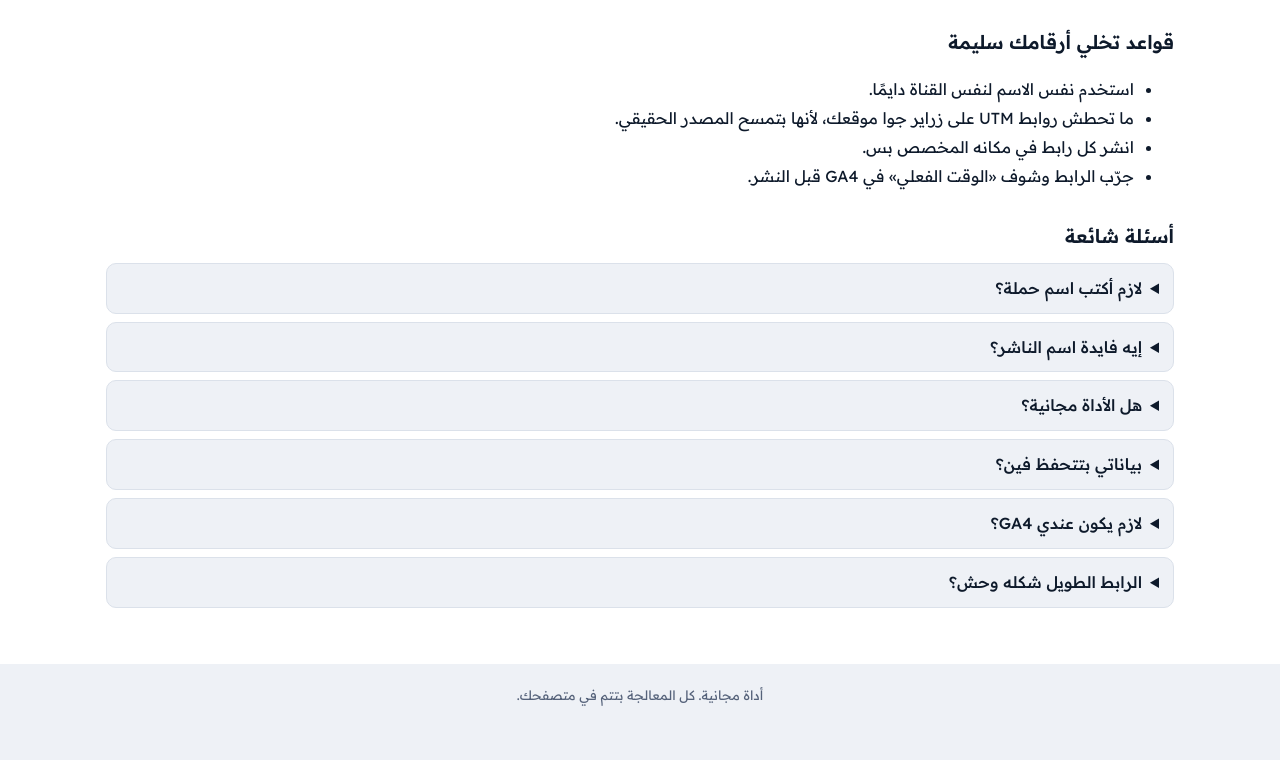
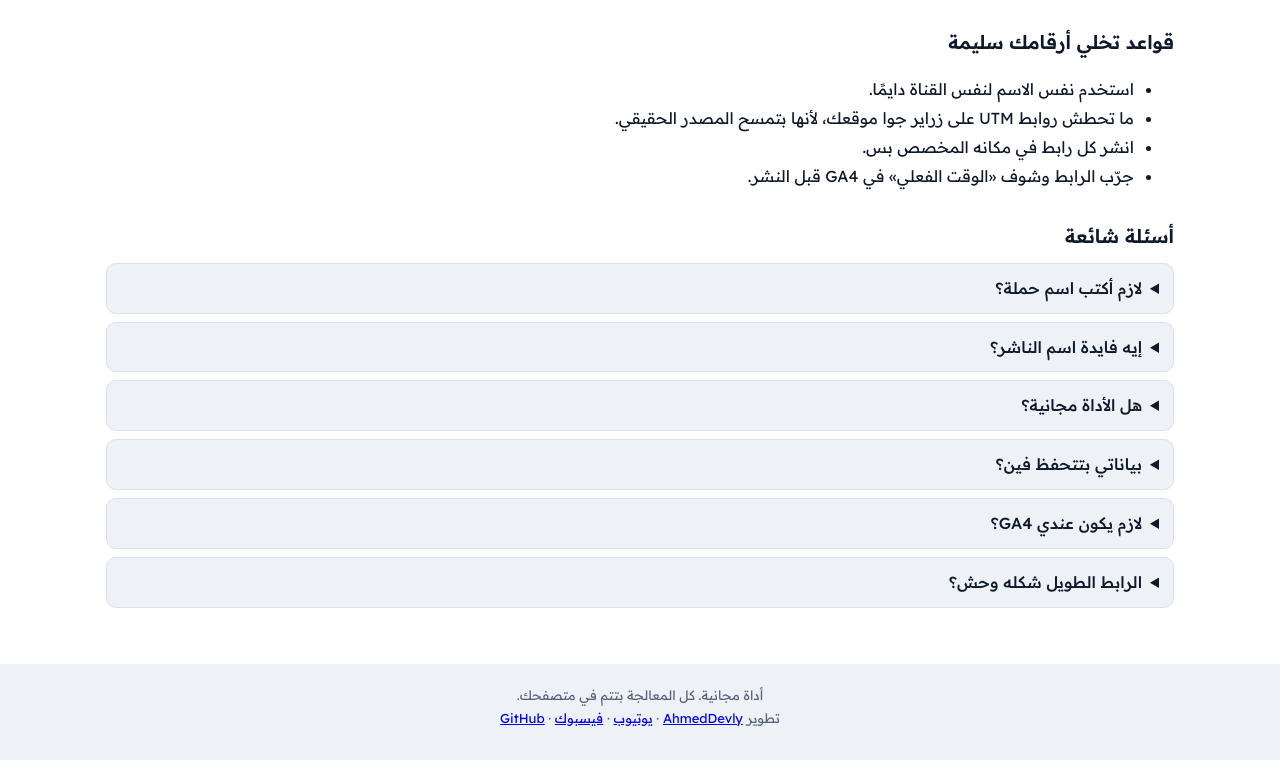
Before and after one commit to ahmeddevly/utm-link-builder, a plain HTML site: page index.html in a window 1280 px wide. Shown: the part 2783-3543 px from the top of the page. Before the commit the page ends 3520 px from the top, so only its background shows below. Drawn offline with Linux system fonts and the light colour scheme.

Commit message:
Update index.html

```diff
--- a/index.html
+++ b/index.html
@@ -175,7 +175,11 @@ footer{padding:20px 16px 30px;text-align:center;font-size:13px;color:var(--mut)}
 <details><summary>لازم يكون عندي GA4؟</summary><p>أي أداة تحليل بتقرا UTM زي Plausible تنفع. من غيرها الروابط هتشتغل عادي لكن مش هتشوف المصادر.</p></details>
 <details><summary>الرابط الطويل شكله وحش؟</summary><p>اختصره بأي أداة اختصار. الـ UTM بيفضل شغال.</p></details>
 </div></section>
-<footer>أداة مجانية. كل المعالجة بتتم في متصفحك.</footer>
+<footer>أداة مجانية. كل المعالجة بتتم في متصفحك.<br>
+تطوير <a href="https://github.com/ahmeddevly" rel="noopener" target="_blank">AhmedDevly</a> ·
+<a href="https://www.youtube.com/@ahmeddevly" rel="noopener" target="_blank">يوتيوب</a> ·
+<a href="https://web.facebook.com/ahmeddevlyofficial" rel="noopener" target="_blank">فيسبوك</a> ·
+<a href="https://github.com/ahmeddevly" rel="noopener" target="_blank">GitHub</a></footer>
 <div id="toast" role="status" aria-live="polite"></div>
 
 <script>
```
